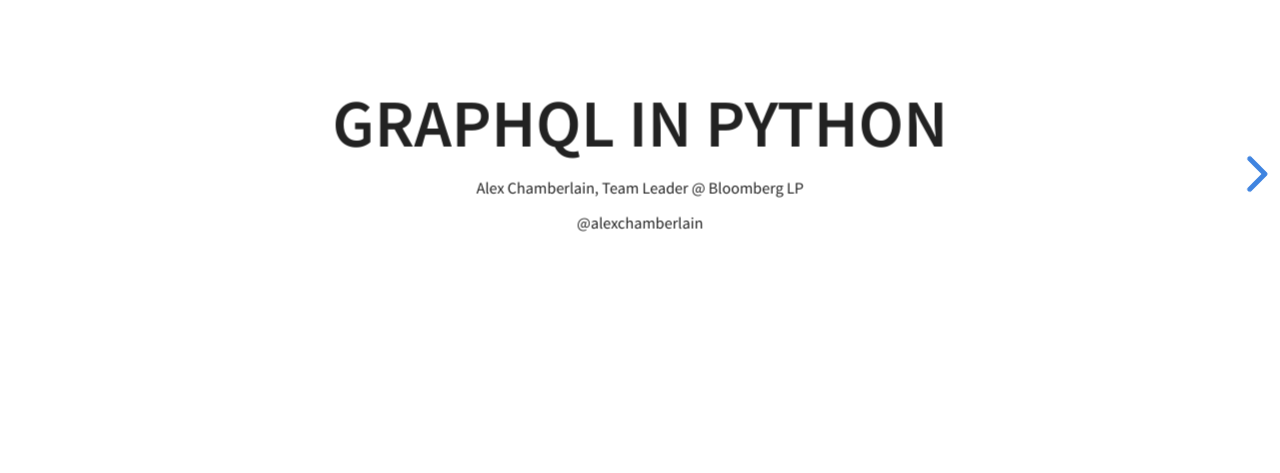
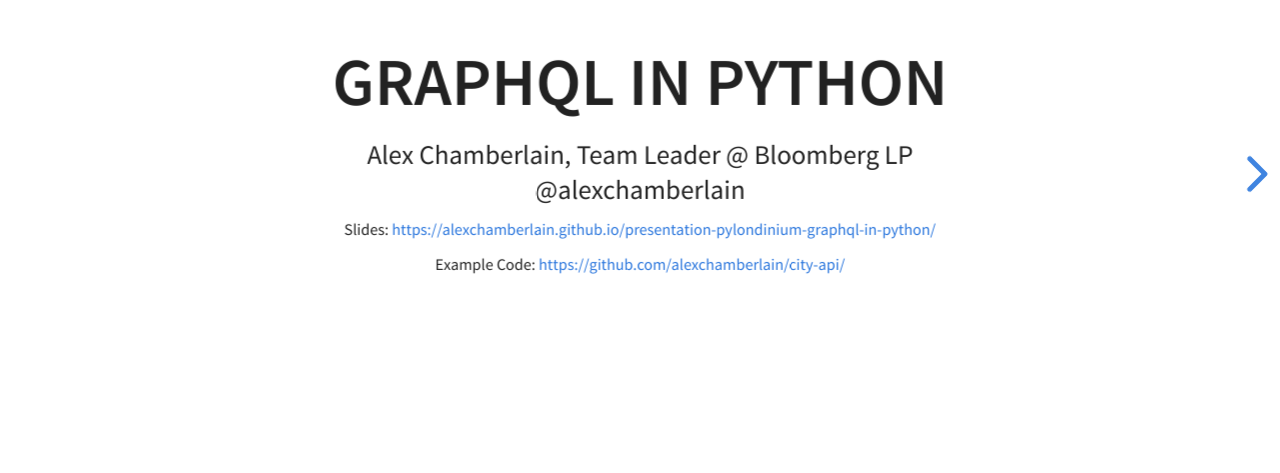
Before and after one commit to alexchamberlain/presentation-pylondinium-graphql-in-python, a website: page index.html in a window 1280 px wide. Shown: the part 226-699 px from the top of the page. Drawn offline with Linux system fonts and the light colour scheme.

Commit message:
Add links

```diff
--- a/index.html
+++ b/index.html
@@ -40,8 +40,12 @@
 				<section>
                     <h1>GraphQL in Python</h1>
                     <p>
-                        <small>Alex Chamberlain, Team Leader @ Bloomberg LP</small><br/>
-                        <small>@alexchamberlain</small>
+                        Alex Chamberlain, Team Leader @ Bloomberg LP<br/>
+                        @alexchamberlain
+                    </p>
+                    <p>
+                        <small>Slides: <a href="https://alexchamberlain.github.io/presentation-pylondinium-graphql-in-python/">https://alexchamberlain.github.io/presentation-pylondinium-graphql-in-python/</a></small><br />
+                        <small>Example Code: <a href="https://github.com/alexchamberlain/city-api/">https://github.com/alexchamberlain/city-api/</a></small>
                     </p>
                 </section>
                 <section>
```
